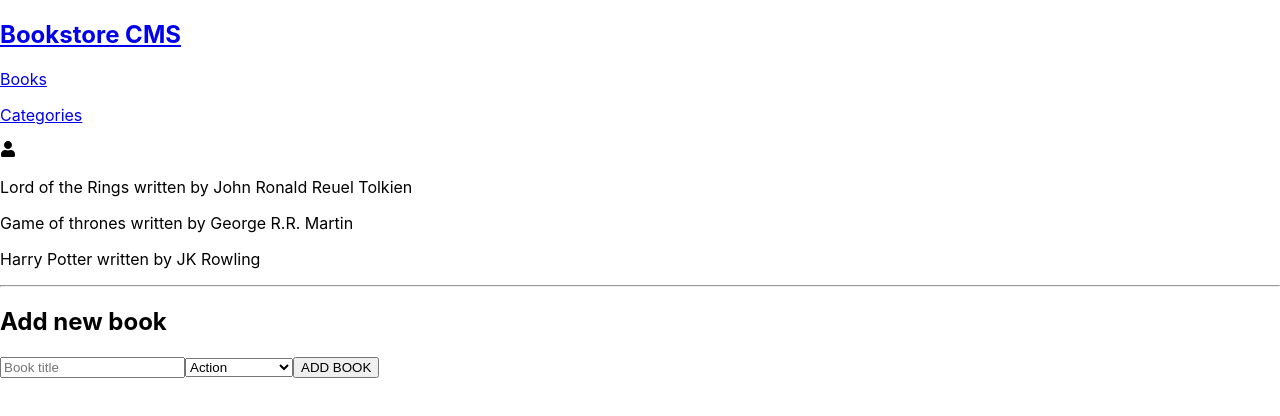
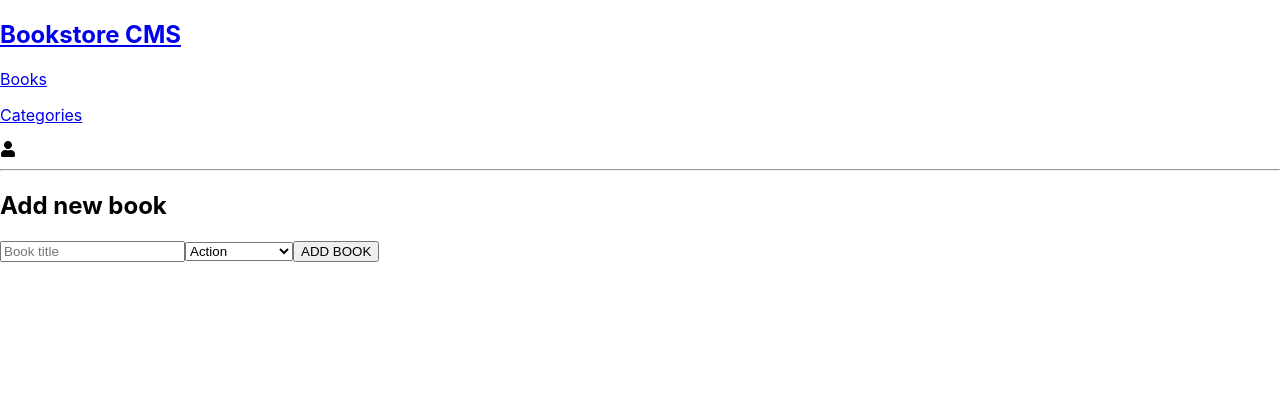
Before and after one commit to matee-safi/Bookstore, a React (Create React App) app: page / in a window 1280 px wide. Shown: the top 416 px of the page. Built offline with nearby package versions, Linux system fonts and the light colour scheme.

Commit message:
add reducers and actions

```diff
--- a/package.json
+++ b/package.json
@@ -13,6 +13,7 @@
     "react-redux": "^8.0.5",
     "react-router-dom": "^6.10.0",
     "react-scripts": "5.0.1",
+    "redux": "^4.2.1",
     "web-vitals": "^2.1.4"
   },
   "scripts": {
--- a/src/components/Books.js
+++ b/src/components/Books.js
@@ -1,25 +1,10 @@
-const Books = () => {
-  const books = [
-    {
-      id: 1,
-      title: 'Lord of the Rings',
-      author: 'John Ronald Reuel Tolkien',
-    },
-    {
-      id: 2,
-      title: 'Game of thrones',
-      author: 'George R.R. Martin',
-    },
-    {
-      id: 3,
-      title: 'Harry Potter',
-      author: 'JK Rowling',
-    },
-  ];
+const books = () => {
+  const books = [];
+
   return (
     <>
       <div className="book-list">
-        { books.map((book) => (
+        { books && books.map((book) => (
           <p key={book.id}>
             {book.title}
             {' '}
@@ -46,4 +31,4 @@ const Books = () => {
   );
 };
 
-export default Books;
+export default books;
--- a/src/redux/books/booksSlice.js
+++ b/src/redux/books/booksSlice.js
@@ -1,13 +1,22 @@
 import { createSlice } from '@reduxjs/toolkit';
-import books from '../../components/Books';
 
 const initialState = {
-  books,
+  books: [],
 };
 
 const booksSlice = createSlice({
   name: 'books',
   initialState,
+  reducers: {
+    addBook: (state, action) => ({
+      ...state,
+      books: [...state.books, action.payload],
+    }),
+    removeBook: (state, action) => ({
+      ...state,
+      books: state.books.filter((book) => book.id !== action.payload),
+    }),
+  },
 });
 
 export default booksSlice.reducer;
--- a/src/redux/categories/categoriesSlice.js
+++ b/src/redux/categories/categoriesSlice.js
@@ -1,13 +1,18 @@
 import { createSlice } from '@reduxjs/toolkit';
-import categories from '../../components/Categories';
 
 const initialState = {
-  categories,
+  categories: [],
 };
 
 const categoriesSlice = createSlice({
   name: 'categories',
   initialState,
+  reducers: {
+    checkStatus: (state) => ({
+      ...state,
+      categories: ['Under construction'],
+    }),
+  },
 });
 
 export default categoriesSlice.reducer;
--- a/src/redux/store.js
+++ b/src/redux/store.js
@@ -9,5 +9,4 @@ const store = configureStore({
   },
 });
 
-console.log(store);
 export default store;
```
Also changed, not shown: 1 other file (tests, documents, lock files or other folders).
